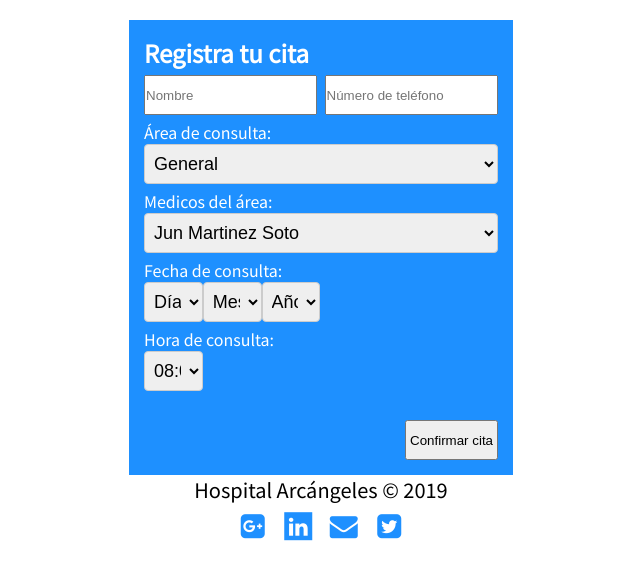
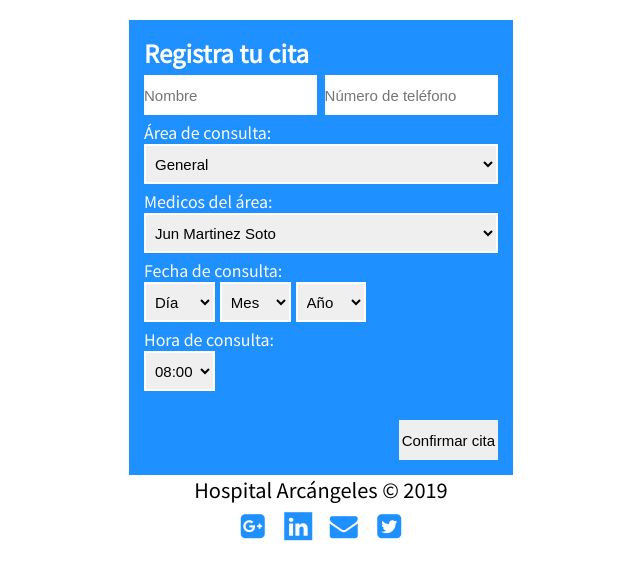
Before and after one commit to AL154131/HospitalArcangeles, a PHP site: page /Paginas/Citas.php in a window 1280 px wide. Shown: the part 60-640 px from the top of the page, without its empty margins (319-959 px from the left). Run offline with PHP 8.4, Linux system fonts and the light colour scheme; data comes from the database, SQL or seed files in the repository.

Commit message:
Correcciones del estilo del formulario de citas

```diff
--- a/Estilos/FormularioCitas.css
+++ b/Estilos/FormularioCitas.css
@@ -10,7 +10,14 @@
 	background-color: dodgerblue;
 	color: white;
 }
-#Formulario input, select { height: 40px; }
+#Formulario input, select {
+	height: 40px;
+	border-radius: 0px;
+	font-size: 15px;
+	border-style: none;
+
+}
+#Formulario select { border: 2px solid white; }
 #Formulario p {
 	display: inline-flex;
 	padding-top: 5px;
@@ -25,9 +32,9 @@
 
 #fecha {flex-wrap: wrap; width: 16.6%;}
 #fecha label {width: 100%;}
-#fecha select {width: 16.6%;}
+#fecha select {width: 20%; margin-right: 5px;}
 
-#horaConsulta select {width: 16.6%;}
+#horaConsulta select {width: 20%;}
 
 #boton {justify-content: flex-end;}
 #boton input {padding: 3px;}
```
